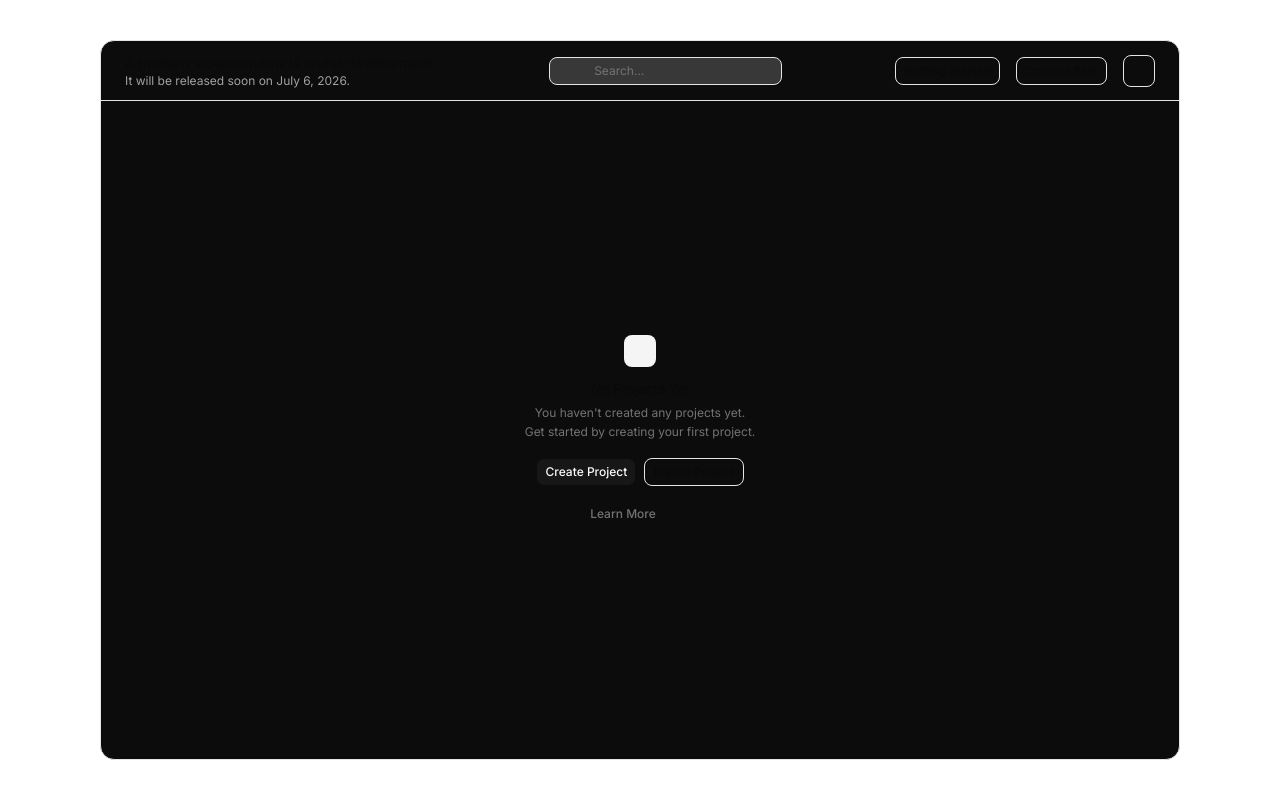
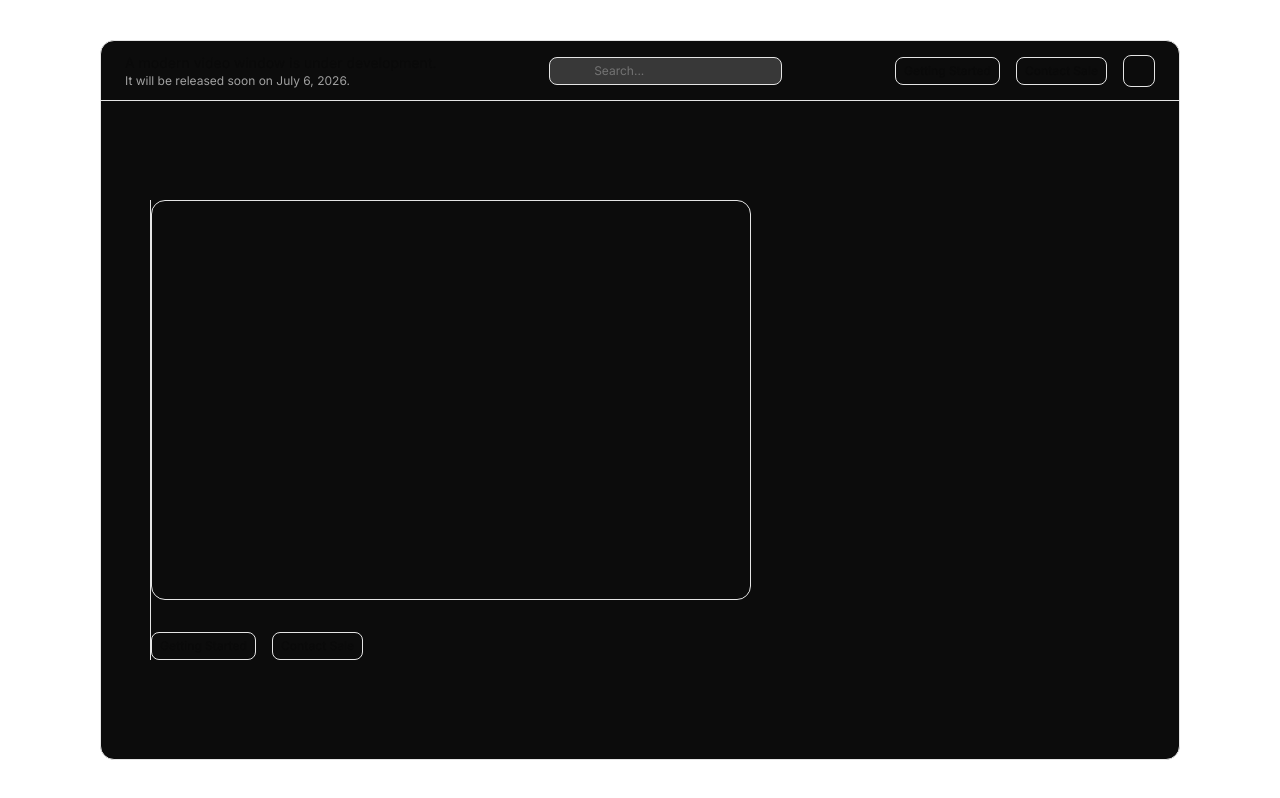
Before and after one commit to developerplus2026/video-ui, a Next.js app: page / in a window 1280 px wide. Built offline with nearby package versions, Linux system fonts and the light colour scheme; some icons are missing.

Commit message:
fix: remove SidebarProvider and related components for layout simplification

```diff
--- a/app/page.tsx
+++ b/app/page.tsx
@@ -138,38 +138,18 @@ export default function Page() {
             </DropdownMenu>
           </div>
         </div>
-        <div className="flex h-full w-full items-center justify-center">
-          {/* <SidebarProvider>
-            <AppSidebar />
-            <SidebarInset>
-              <header className="flex h-16 shrink-0 items-center gap-2">
-                <div className="flex items-center gap-2 px-4">
-                  <SidebarTrigger className="-ml-1" />
-                  <Separator
-                    orientation="vertical"
-                    className="mr-2 data-[orientation=vertical]:h-4"
-                  />
-                  <Breadcrumb>
-                    <BreadcrumbList>
-                      <BreadcrumbItem className="hidden md:block">
-                        <BreadcrumbLink href="#">
-                          Build Your Application
-                        </BreadcrumbLink>
-                      </BreadcrumbItem>
-                      <BreadcrumbSeparator className="hidden md:block" />
-                      <BreadcrumbItem>
-                        <BreadcrumbPage>Data Fetching</BreadcrumbPage>
-                      </BreadcrumbItem>
-                    </BreadcrumbList>
-                  </Breadcrumb>
-                </div>
-              </header>
-              <div>
-
-              </div>
-            </SidebarInset>
-          </SidebarProvider> */}
-          <EmptyUI />
+        <div className="flex h-full w-full items-center justify-center p-4">
+          <div className="flex w-[calc(100vw-200px-100px)] flex-col gap-8 border-l border-input">
+            <div className="h-100 w-150 rounded-xl border border-input"></div>
+            <div className="flex gap-4">
+              <Button className="" variant={"outline"}>
+                Getting Started
+              </Button>
+              <Button className="" variant={"outline"}>
+                Contact Sale
+              </Button>
+            </div>
+          </div>
         </div>
       </div>
     </div>
```
